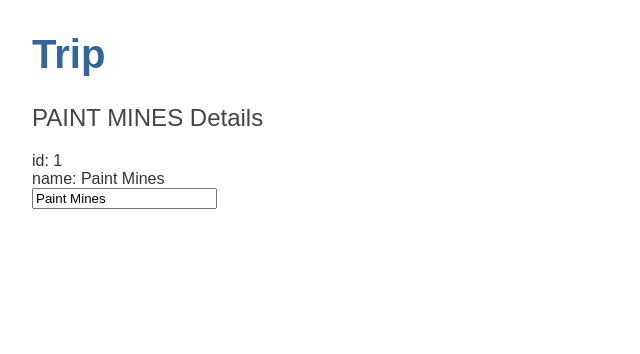
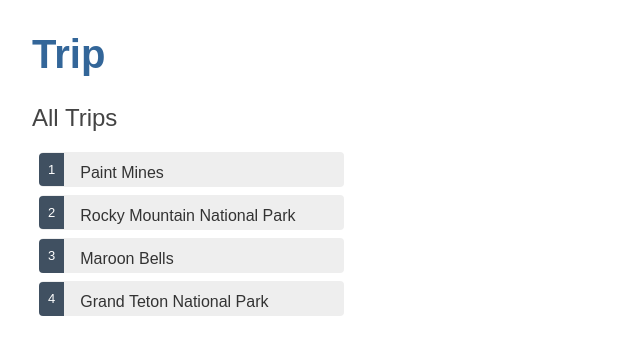
Before and after one commit to jonathanbae/trip-frontend, an Angular app: page / in a window 1280 px wide. Shown: the top 354 px of the page, without its empty margins (0-640 px from the left). Built offline with nearby package versions, Linux system fonts and the light colour scheme.

Commit message:
add a list of trips

```diff
--- a/src/app/app.module.ts
+++ b/src/app/app.module.ts
@@ -1,10 +1,10 @@
+import { TripsComponent } from './components/trips/trips.component';
 import { BrowserModule } from '@angular/platform-browser';
 import { NgModule } from '@angular/core';
 import { FormsModule } from '@angular/forms'; // <-- NgModel lives here
 
 import { AppRoutingModule } from './app-routing.module';
 import { AppComponent } from './app.component';
-import { TripsComponent } from './trips/trips.component';
 
 @NgModule({
   declarations: [AppComponent, TripsComponent],
--- /dev/null
+++ b/src/app/components/trips/trips.component.html
@@ -0,0 +1,15 @@
+<h2>All Trips</h2>
+<ul class="trips">
+  <li *ngFor="let trip of trips" (click)="onSelect(trip)" [class.selected]="trip===selectedTrip">
+    <span class="badge">{{trip.id}}</span> {{trip.name}}
+  </li>
+</ul>
+<div *ngIf="selectedTrip">
+  <h2>{{selectedTrip.name | uppercase}}</h2>
+  <div><span>id: </span>{{selectedTrip.id}}</div>
+  <div>
+    <label>name:
+      <input [(ngModel)]="selectedTrip.name" placeholder="name" />
+    </label>
+  </div>
+</div>
--- /dev/null
+++ b/src/app/components/trips/trips.component.scss
@@ -0,0 +1,48 @@
+.trips {
+  margin: 0 0 2em 0;
+  list-style-type: none;
+  padding: 0;
+  width: 20em;
+
+  li {
+    cursor: pointer;
+    position: relative;
+    left: 0;
+    background-color: #EEE;
+    margin: .5em;
+    padding: .3em 0;
+    height: 1.6em;
+    border-radius: 4px;
+
+    &:hover {
+      color: #607D8B;
+      background-color: #DDD;
+      left: .1em;
+    }
+
+    &.selected {
+      background-color: #afafaa;
+      color: white;
+
+      &:hover {
+        background-color: #BBD8DC;
+        color: white;
+      }
+    }
+  }
+
+  .badge {
+    display: inline-block;
+    font-size: small;
+    color: white;
+    padding: 0.8em 0.7em 0 0.7em;
+    background-color: #405061;
+    line-height: 1em;
+    position: relative;
+    left: -1px;
+    top: -4px;
+    height: 1.8em;
+    margin-right: .8em;
+    border-radius: 4px 0 0 4px;
+  }
+}
--- a/src/app/trips/trips.component.ts
+++ b/src/app/components/trips/trips.component.ts
@@ -1,4 +1,5 @@
-import { ITrip } from './../trip';
+import { TRIPS } from './../../../assets/staticdata/mock-trips';
+import { ITrip } from './../../models/trip';
 import { Component, OnInit } from '@angular/core';
 
 @Component({
@@ -7,12 +8,14 @@
   styleUrls: ['./trips.component.scss'],
 })
 export class TripsComponent implements OnInit {
-  trip: ITrip = {
-    id: 1,
-    name: 'Paint Mines',
-  };
+  trips = TRIPS;
+  selectedTrip: ITrip;
 
   constructor() {}
 
   ngOnInit(): void {}
+
+  onSelect(trip: ITrip): void {
+    this.selectedTrip = trip;
+  }
 }
--- a/src/app/trips/trips.component.html
+++ /dev/null
@@ -1,8 +0,0 @@
-<h2>{{trip.name | uppercase}} Details</h2>
-<div><span>id: </span>{{trip.id}}</div>
-<div><span>name: </span>{{trip.name}}</div>
-<div>
-  <label>
-    <input [(ngModel)]="trip.name" placeholder="name" />
-  </label>
-</div>
--- /dev/null
+++ b/src/assets/staticdata/mock-trips.ts
@@ -0,0 +1,7 @@
+import { ITrip } from './../../app/models/trip';
+export const TRIPS: ITrip[] = [
+  { id: 1, name: 'Paint Mines' },
+  { id: 2, name: 'Rocky Mountain National Park' },
+  { id: 3, name: 'Maroon Bells' },
+  { id: 4, name: 'Grand Teton National Park' },
+];
```
Also changed, not shown: src/app/models/trip.ts (renamed from src/app/trip.ts), src/app/trips/trips.component.scss (deleted), 1 other file (tests, documents, lock files or other folders).
